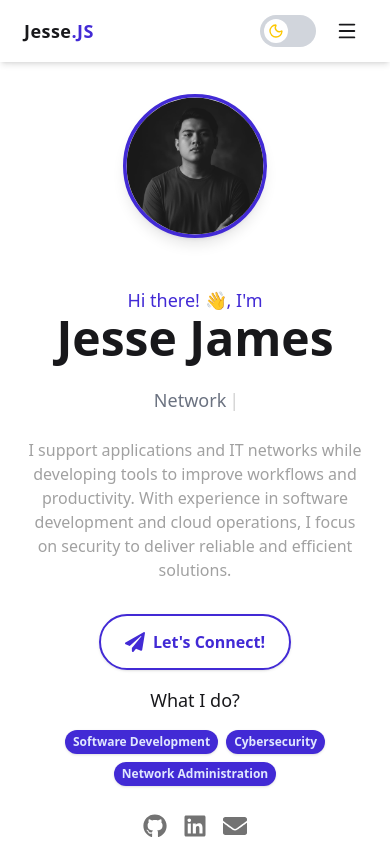
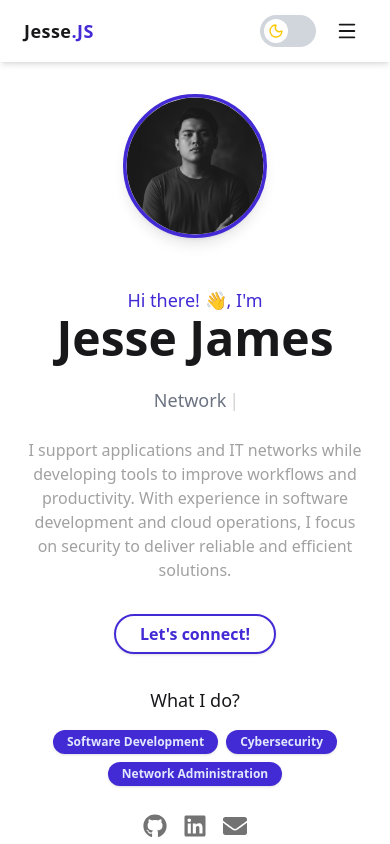
Before and after one commit to James-push/My-Web-Portfolio, a React (Vite) app: page / in a window 390 px wide. Shown: the top 844 px of the page. Built offline with nearby package versions, Linux system fonts and the light colour scheme.

Commit message:
Fixed some component's responsiveness

```diff
--- a/src/components/Experience.jsx
+++ b/src/components/Experience.jsx
@@ -71,7 +71,7 @@ const experiences = [
 
 export default function ExperienceTimeline() {
   return (
-    <section id="Experience" className="py-24 md:py-32 bg-base-100 text-base-content transition-colors duration-500">
+    <section id="experience" className="py-24 md:py-32 bg-base-100 text-base-content transition-colors duration-500">
       <Timeline data={experiences} />
     </section>
   )
--- a/src/components/Home.jsx
+++ b/src/components/Home.jsx
@@ -50,20 +50,19 @@ const Home = () => {
               smooth={true}
               duration={500}
               offset={-70}
-              className="group mb-4 inline-flex items-center gap-2 justify-center w-auto min-w-[3.5rem] h-14 px-6 rounded-full border-2 border-primary text-primary bg-transparent font-semibold shadow transition-all duration-300 focus:outline-none focus:ring-2 focus:ring-primary hover:bg-primary hover:text-primary-content"
+              className="group mb-8 inline-flex items-center gap-2 justify-center w-auto min-w-[3.5rem] h-10 px-6 rounded-full border-2 border-primary text-primary bg-transparent font-semibold shadow transition-all duration-300 focus:outline-none focus:ring-2 focus:ring-primary hover:bg-primary hover:text-primary-content"
               aria-label="Let's Connect!"
             >
-              <FaPaperPlane className="text-xl transition-transform duration-300 group-hover:rotate-12 group-hover:scale-110" />
-              <span>Let's Connect!</span>
+              <span>Let's connect!</span>
             </ScrollLink>
             <p className="block text-lg md:text-md font-poppins font-normal text-base-content mb-4">
               What I do?
             </p>
             <div className="flex flex-col items-center lg:items-start gap-3">
               <div className="flex flex-wrap gap-2 sm:gap-3 mb-2 justify-center lg:justify-start">
-                <span className="bg-primary text-primary-content rounded-full px-2 py-0.5 h-6 sm:h-7 flex items-center font-poppins text-xs sm:text-sm font-semibold shadow transition-colors duration-500">Software Development</span>
-                <span className="bg-primary text-primary-content rounded-full px-2 py-0.5 h-6 sm:h-7 flex items-center font-poppins text-xs sm:text-sm font-semibold shadow transition-colors duration-500">Cybersecurity</span>
-                <span className="bg-primary text-primary-content rounded-full px-2 py-0.5 h-6 sm:h-7 flex items-center font-poppins text-xs sm:text-sm font-semibold shadow transition-colors duration-500">Network Administration</span>
+                <span className="bg-primary text-primary-content rounded-full px-3.5 py-0.5 h-6 sm:h-7 flex items-center font-poppins text-xs sm:text-sm font-semibold shadow transition-colors duration-500">Software Development</span>
+                <span className="bg-primary text-primary-content rounded-full px-3.5 py-0.5 h-6 sm:h-7 flex items-center font-poppins text-xs sm:text-sm font-semibold shadow transition-colors duration-500">Cybersecurity</span>
+                <span className="bg-primary text-primary-content rounded-full px-3.5 py-0.5 h-6 sm:h-7 flex items-center font-poppins text-xs sm:text-sm font-semibold shadow transition-colors duration-500">Network Administration</span>
               </div>
               <div className="flex gap-4 mt-2">
                 <a
```
